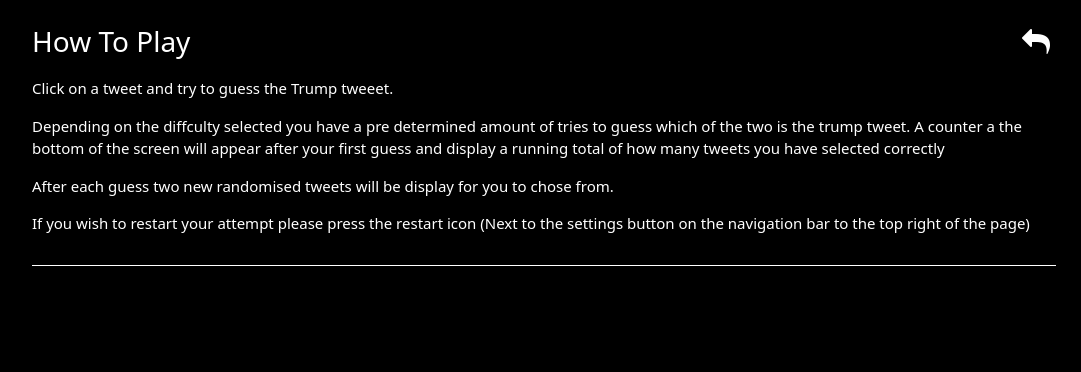
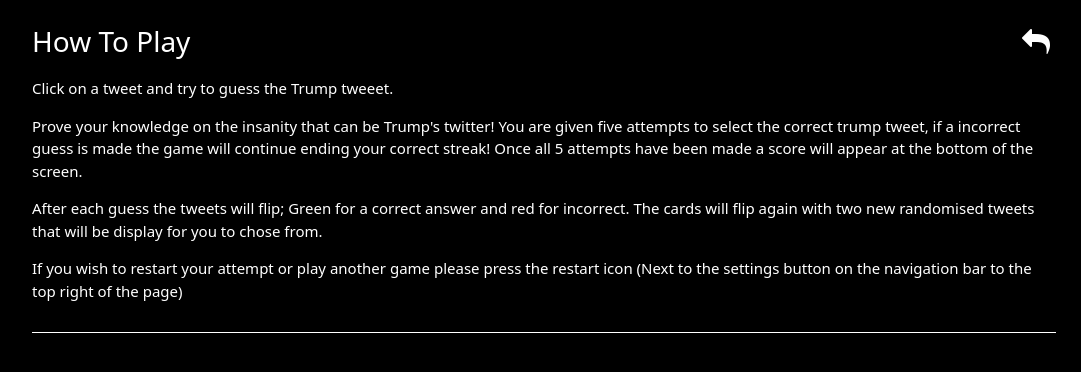
Before and after one commit to Connor-H-Bot/cits3403, a Flask app: page /How-to-play in a window 1280 px wide. Shown: the top 372 px of the page, without its empty margins (96-1177 px from the left). Run offline with Flask 2, Linux system fonts and the light colour scheme; data that the repository does not hold is empty.

Commit message:
small changes

```diff
--- a/project/app/static/styles/layout.css
+++ b/project/app/static/styles/layout.css
@@ -149,10 +149,6 @@
     margin-top: 15px;
   }
 
-  .settingsScreenOFF {
-    display: none;
-  }
-
   .logoutButton{
     display: flex;
     flex-direction: row;
@@ -173,7 +169,6 @@
     justify-content: space-between;
     margin-top: 20px;
     align-items: baseline;
-    margin-bottom: 20px;
     border-bottom: solid 1px white ;
   }
 
@@ -242,10 +237,6 @@
     margin: 0 auto;
     flex-direction: column;
     flex-grow: 1;
-  }
-
-  .helpScreenOFF {
-    display: none;
   }
 
   #helpDiv1 {
--- a/project/app/templates/Registration.html
+++ b/project/app/templates/Registration.html
@@ -9,10 +9,6 @@
         <button class="exitButton" type="button" id="exitButton2" onclick="window.location='/Settings'">
             <i class="fa fa-mail-reply" id="exitButton"></i>
         </button>
-    </div>
-
-    <div class="contrastButton">
-        <!-- used to keep border  -->
     </div>
 
     {% with messages = get_flashed_messages(with_categories=true) %}
--- a/project/app/templates/how-to-play.html
+++ b/project/app/templates/how-to-play.html
@@ -12,12 +12,19 @@
         </div>
         <div id="helpTextBox1">
             <p>Click on a tweet and try to guess the Trump tweeet.</p>
-            <p>Depending on the diffculty selected you have a pre determined amount of tries to guess
-                which of the two is the trump tweet. A counter a the bottom of the screen will appear after your first
-                guess and display
-                a running total of how many tweets you have selected correctly</p>
-            <p>After each guess two new randomised tweets will be display for you to chose from.</p>
-            <p>If you wish to restart your attempt please press the restart icon (Next to
+
+            <p>
+                Prove your knowledge on the insanity that can be Trump's twitter!
+                You are given five attempts to select the correct trump tweet,
+                if a incorrect guess is made the game will continue ending your correct streak!
+                Once all 5 attempts have been made
+                a score will appear at the bottom of the screen.
+            </p>
+
+            <p>After each guess the tweets will flip; Green for a correct answer and red for incorrect.
+                The cards will flip again with two new randomised tweets that will be display for you to chose from.</p>
+
+            <p>If you wish to restart your attempt or play another game please press the restart icon (Next to
                 the settings button on the navigation bar to the top right of the page)</p>
         </div>
     </div>
```
Also changed, not shown: project/app/templates/settings.html (+0 -8 lines), project/app/app.db.
